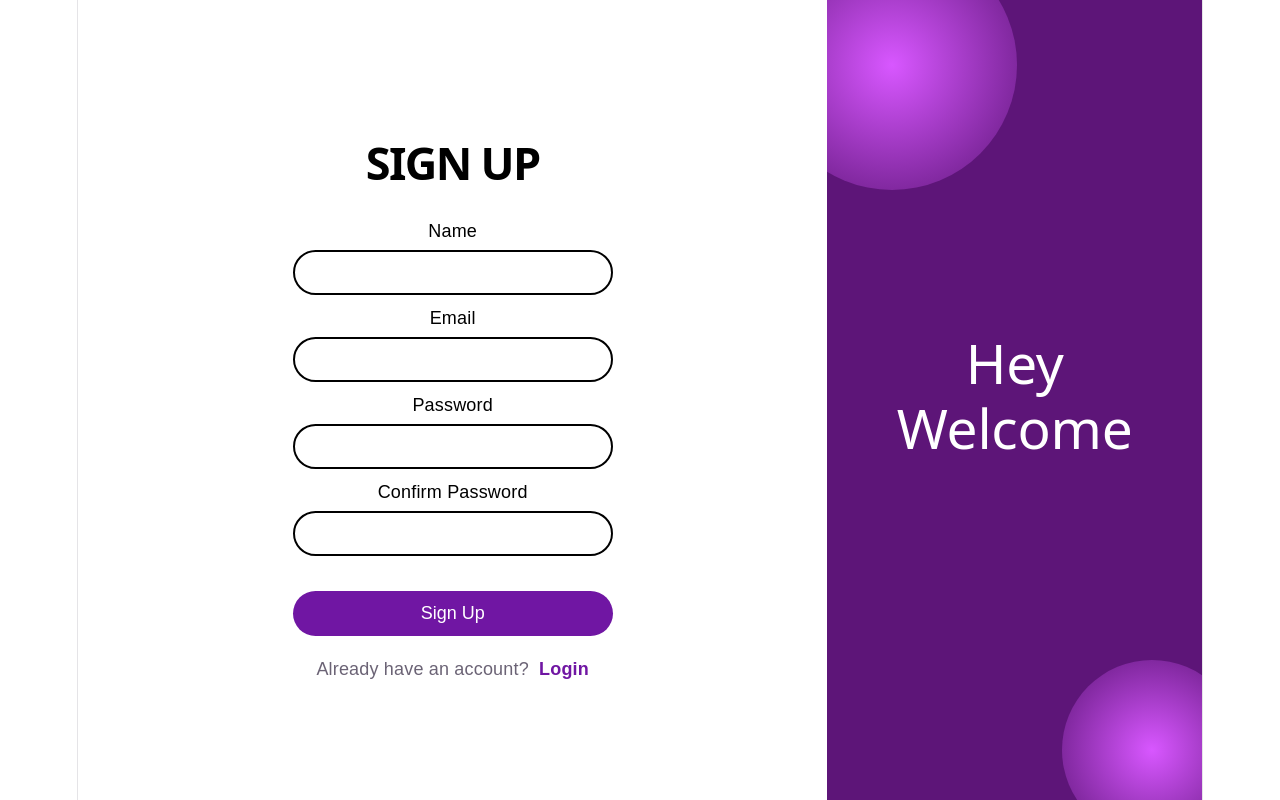
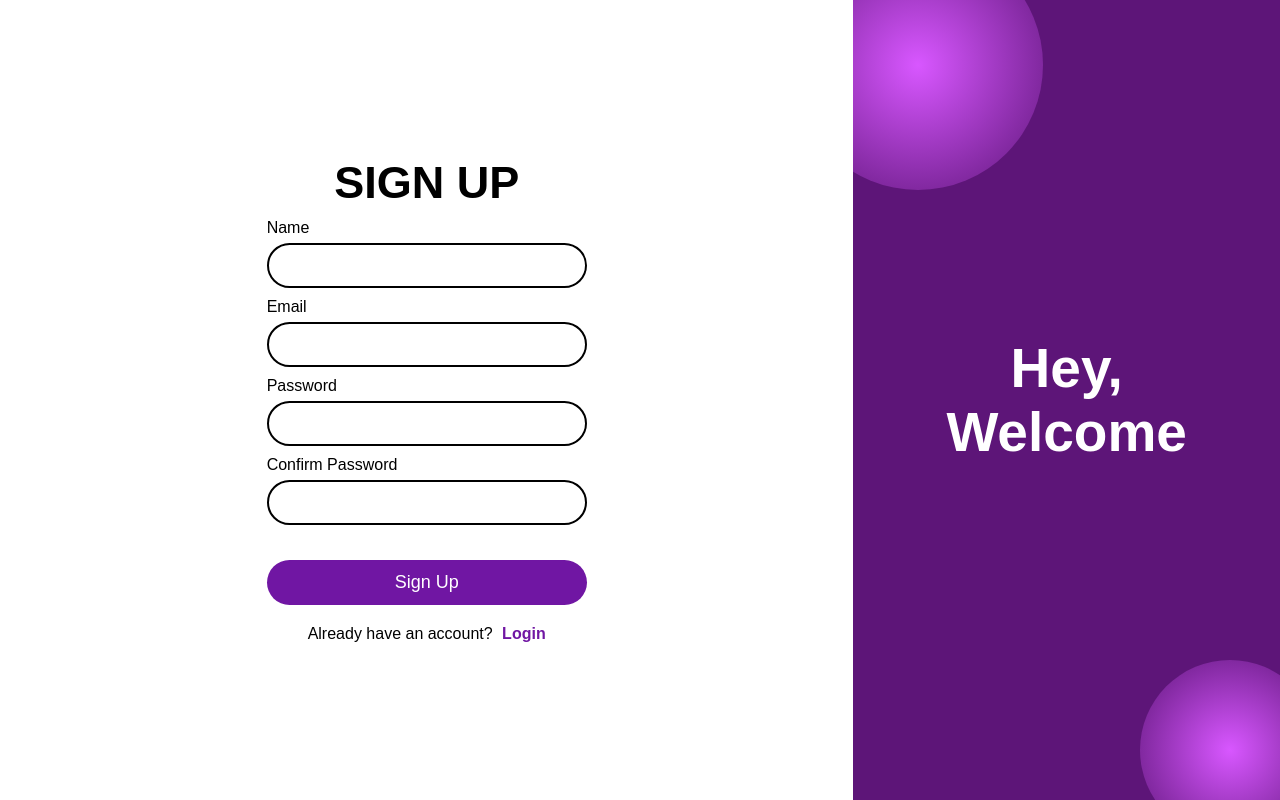
Before and after one commit to Fransheska-Muta/Pothole-detection-frontend, a React (Vite) app: page / in a window 1280 px wide. Built offline with nearby package versions, Linux system fonts and the light colour scheme.

Commit message:
done with 404 page

```diff
--- a/package.json
+++ b/package.json
@@ -12,7 +12,7 @@
   "dependencies": {
     "react": "^19.2.7",
     "react-dom": "^19.2.7",
-    "react-router-dom": "^7.18.1"
+    "react-router-dom": "^6.30.4"
   },
   "devDependencies": {
     "@eslint/js": "^10.0.1",
--- a/src/App.jsx
+++ b/src/App.jsx
@@ -9,7 +9,7 @@ import PageNotFound from "./pages/PageNotFound";
 function App() {
   return (
     <BrowserRouter>
-      <Routes>|
+      <Routes>
         <Route path="/" element={<AuthPage/>}/>
         <Route path="*" element={<PageNotFound />} />
         <Route path="/user" element={
--- a/src/components/Login.jsx
+++ b/src/components/Login.jsx
@@ -18,7 +18,7 @@ function Login({ showSignup }) {
         const data = await response.json();
           if (response.ok) {
            localStorage.setItem("user", JSON.stringify(data));
-        alert("Login Successful!");
+        alert("Welcome Back!")
         if(data.role === "user"){
             navigate("/user")
         }else if(data.role === "municipality"){
@@ -52,7 +52,7 @@ function Login({ showSignup }) {
 
     <div className="login-right">
         <div className="circle top"></div>
-        <h2> Welcome<br/>Back </h2>
+        <h2> Welcome <br/>Back </h2>
         <div className="circle bottom"></div>
     </div>
  </div>
--- a/src/components/Signup.jsx
+++ b/src/components/Signup.jsx
@@ -57,7 +57,7 @@ function Signup({ showLogin }) {
             <div className="signup-right">
                 <div className="circle top"></div>
                 <div className="circle bottom"></div>
-                <h2> Hey <br/> Welcome</h2>
+                <h2> Hey, <br/> Welcome</h2>
             </div>
         </div>
 </>
--- a/src/index.css
+++ b/src/index.css
@@ -1,111 +1,5 @@
-:root {
-  --text: #6b6375;
-  --text-h: #08060d;
-  --bg: #fff;
-  --border: #e5e4e7;
-  --code-bg: #f4f3ec;
-  --accent: #aa3bff;
-  --accent-bg: rgba(170, 59, 255, 0.1);
-  --accent-border: rgba(170, 59, 255, 0.5);
-  --social-bg: rgba(244, 243, 236, 0.5);
-  --shadow:
-    rgba(0, 0, 0, 0.1) 0 10px 15px -3px, rgba(0, 0, 0, 0.05) 0 4px 6px -2px;
-
-  --sans: system-ui, 'Segoe UI', Roboto, sans-serif;
-  --heading: system-ui, 'Segoe UI', Roboto, sans-serif;
-  --mono: ui-monospace, Consolas, monospace;
-
-  font: 18px/145% var(--sans);
-  letter-spacing: 0.18px;
-  color-scheme: light dark;
-  color: var(--text);
-  background: var(--bg);
-  font-synthesis: none;
-  text-rendering: optimizeLegibility;
-  -webkit-font-smoothing: antialiased;
-  -moz-osx-font-smoothing: grayscale;
-
-  @media (max-width: 1024px) {
-    font-size: 16px;
-  }
-}
-
-@media (prefers-color-scheme: dark) {
-  :root {
-    --text: #9ca3af;
-    --text-h: #f3f4f6;
-    --bg: #16171d;
-    --border: #2e303a;
-    --code-bg: #1f2028;
-    --accent: #c084fc;
-    --accent-bg: rgba(192, 132, 252, 0.15);
-    --accent-border: rgba(192, 132, 252, 0.5);
-    --social-bg: rgba(47, 48, 58, 0.5);
-    --shadow:
-      rgba(0, 0, 0, 0.4) 0 10px 15px -3px, rgba(0, 0, 0, 0.25) 0 4px 6px -2px;
-  }
-
-  #social .button-icon {
-    filter: invert(1) brightness(2);
-  }
-}
-
 body {
   margin: 0;
+  padding: 0;
+  /* background-color: black; */
 }
-
-#root {
-  width: 1126px;
-  max-width: 100%;
-  margin: 0 auto;
-  text-align: center;
-  border-inline: 1px solid var(--border);
-  min-height: 100svh;
-  display: flex;
-  flex-direction: column;
-  box-sizing: border-box;
-}
-
-h1,
-h2 {
-  font-family: var(--heading);
-  font-weight: 500;
-  color: var(--text-h);
-}
-
-h1 {
-  font-size: 56px;
-  letter-spacing: -1.68px;
-  margin: 32px 0;
-  @media (max-width: 1024px) {
-    font-size: 36px;
-    margin: 20px 0;
-  }
-}
-h2 {
-  font-size: 24px;
-  line-height: 118%;
-  letter-spacing: -0.24px;
-  margin: 0 0 8px;
-  @media (max-width: 1024px) {
-    font-size: 20px;
-  }
-}
-p {
-  margin: 0;
-}
-
-code,
-.counter {
-  font-family: var(--mono);
-  display: inline-flex;
-  border-radius: 4px;
-  color: var(--text-h);
-}
-
-code {
-  font-size: 15px;
-  line-height: 135%;
-  padding: 4px 8px;
-  background: var(--code-bg);
-}
--- a/src/pages/PageNotFound.jsx
+++ b/src/pages/PageNotFound.jsx
@@ -1,10 +1,19 @@
-// import React from 'react';
+import { useNavigate } from 'react-router-dom'
+import '../styling/PageNotFound.css'
 
 function PageNotFound () {
+ const navigate = useNavigate();
 
     return(
         <>
-           <h2> What are you doing here </h2>
+          <div className="whole-thing">
+            <h1>404</h1>
+            <h2 className="four"> Oh My Potholes! What are you doing here </h2>
+          </div>
+
+          <div className="redirect">
+             <button className="button" onClick={() => navigate(-1)}>Go back </button>
+          </div>
         </>
     )
 }
--- /dev/null
+++ b/src/styling/PageNotFound.css
@@ -0,0 +1,104 @@
+* {
+  margin: 0;
+  padding: 0;
+  box-sizing: border-box;
+}
+
+body {
+  /* font-family: Arial, Helvetica, sans-serif; */
+  background-color: white;
+}
+
+.whole-thing {
+  min-height: 75vh;
+
+  display: flex;
+  flex-direction: column;
+  align-items: center;
+  justify-content: center;
+  position: relative;
+  overflow: hidden;
+  background-color: #54106c;
+}
+
+.four{
+  color: white;
+  font-size: 48px;
+  font-weight: 700;
+  text-align: center;
+  max-width: 700px;
+  line-height: 1.2;
+}
+
+h1{
+  color: white;
+  font-size: 150px;
+  font-weight: 700;
+}
+
+.whole-thing::before {
+  content: "";
+  position: absolute;
+  width: 220px;
+  height: 220px;
+  left: -110px;
+  top: -60px;
+  border-radius: 50%;
+  background: linear-gradient(90deg,#4c0c5f, #8d18b2);
+}
+
+/* Decorative circle - bottom right */
+.whole-thing::after {
+  content: "";
+  position: absolute;
+  width: 180px;
+  height: 180px;
+  right: -80px;
+  bottom: -70px;
+  border-radius: 50%;
+  background: linear-gradient(90deg,#4c0c5f,#d448ef);
+}
+
+.redirect {
+  min-height: 25vh;
+  display: flex;
+  justify-content: center;
+  align-items: center;
+  background-color: white;
+}
+
+.button {
+  width: 250px;
+  height: 80px;
+  border: none;
+  border-radius: 35px;
+  background-color: #71129a;
+  color: white;
+  font-size: 14px;
+  font-weight: bold;
+  cursor: pointer;
+}
+
+.button:hover {
+  background-color: #8f20bd;
+  transform: scale(1.05);
+}
+
+.button:active {
+  transform: scale(0.98);
+}
+
+@media screen and (max-width: 768px) {
+  .whole-thing {
+    min-height: 70vh;
+  }
+
+  .four {
+    font-size: 34px;
+    padding: 20px;
+  }
+
+  .redirect {
+    min-height: 30vh;
+  }
+}
--- a/src/styling/SuperAdminDashboard.css
+++ b/src/styling/SuperAdminDashboard.css
@@ -2,7 +2,7 @@
     margin:0;
     padding:0;
     box-sizing:border-box;
-    font-family:Poppins,sans-serif;
+    /* font-family:Poppins,sans-serif; */
 }
 
 .dashboard{
```
Also changed, not shown: 1 other file (tests, documents, lock files or other folders).
